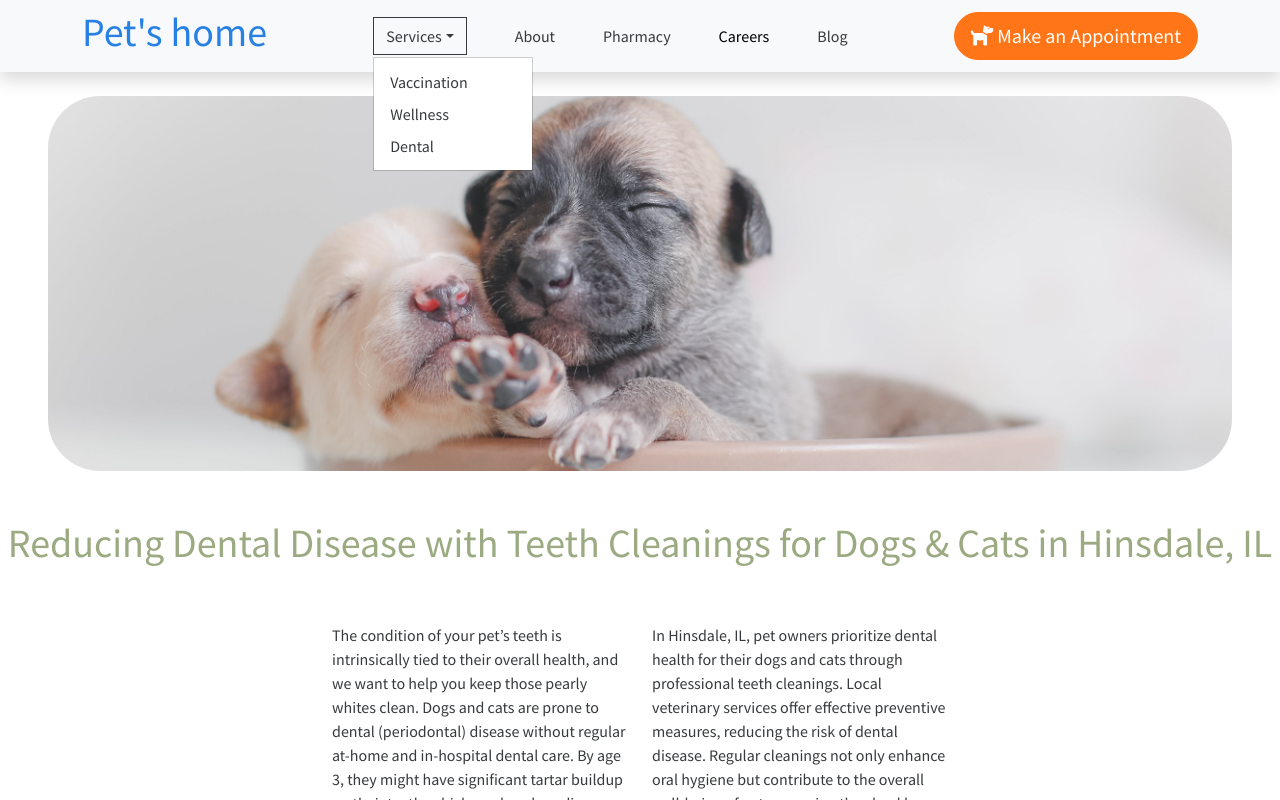
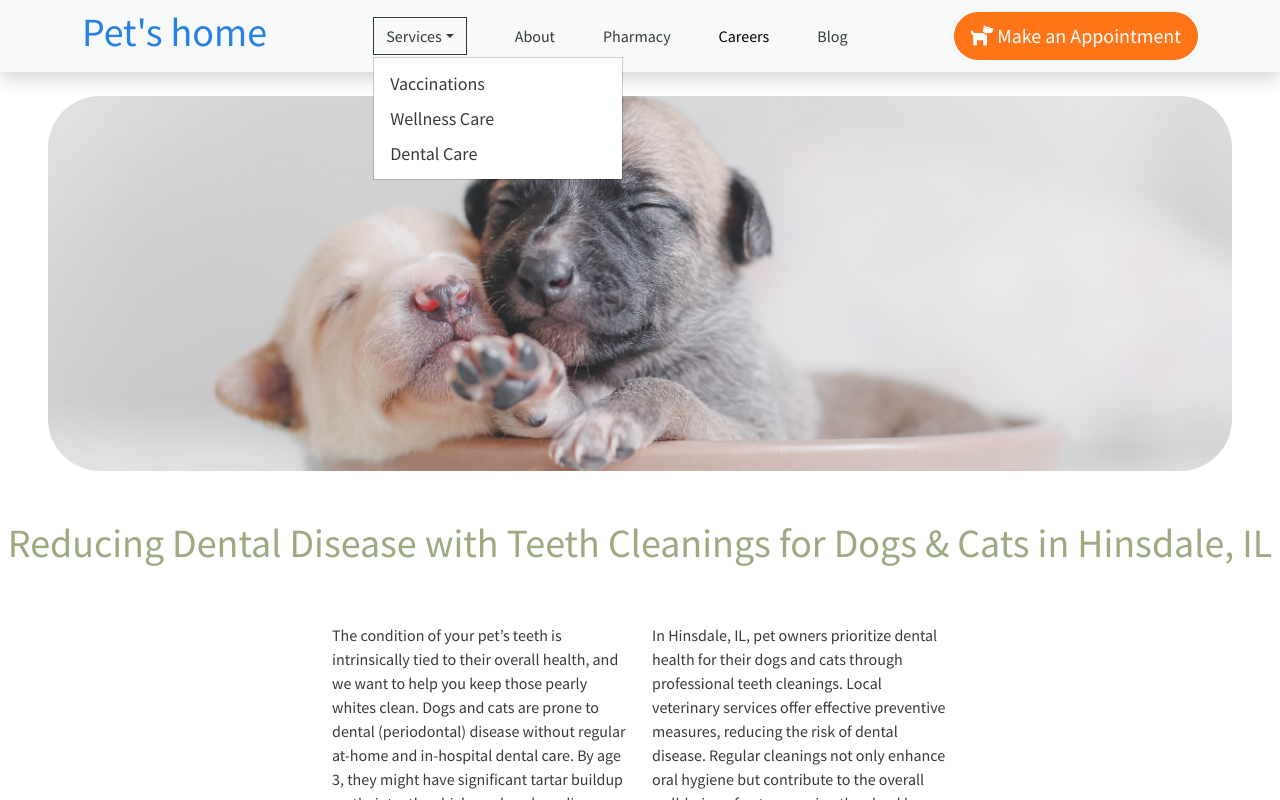
Before and after one commit to gouthamkrishnaps/Pets-home-frontend, a React (Create React App) app: page /dental in a window 1280 px wide. Both pictures are taken after a click on the button "Services". Shown: the top 800 px of the page. Built offline with nearby package versions, Linux system fonts and the light colour scheme.

Commit message:
added Login State

```diff
--- a/src/App.js
+++ b/src/App.js
@@ -5,24 +5,24 @@ import Home from "./pages/Home";
 import Appointment from "./pages/Appointment";
 import PetsBuy from "./pages/PetsBuy";
 import { Route, Routes } from "react-router-dom";
-import data from "./data.json";
 import Services from "./pages/Services";
 import Careers from "./pages/Careers";
+import { useState } from "react";
 
 function App() {
-    const data1 = data.vaccine;
-    console.log(data1);
+    const [isLogin, setIsLogin] = useState(false)
+
 
     return (
         <div>
-            <Header />
+            <Header  isLogin={isLogin} />
             <Routes>
                 <Route path="/" element={<Home />} />
                 <Route path="/appointment" element={<Appointment />} />
 
-                <Route path="/vaccination" element={<Services details = "vaccination" />} />
-                <Route path="/wellness" element={<Services details = "wellness" />} />
-                <Route path="/dental" element={<Services details = "dental" />} />
+                <Route path="/vaccination" element={<Services details = "vaccination" isLogin={isLogin}/>} />
+                <Route path="/wellness" element={<Services details = "wellness" isLogin={isLogin} />} />
+                <Route path="/dental" element={<Services details = "dental" isLogin={isLogin} />} />
 
                 <Route path="/petsbuy" element={<PetsBuy />} />
                 <Route path="/careers" element={<Careers />} />
--- a/src/components/Footer.jsx
+++ b/src/components/Footer.jsx
@@ -4,7 +4,7 @@ import { Link } from 'react-router-dom'
 
 function Footer() {
   return (
-    <div className='p-5 text-light' style={{backgroundColor:'black'}}>
+    <div className='p-5 mt-5 text-light' style={{backgroundColor:'black'}}>
         <div className='container mt-3'>
             <Row className='footer-row d-flex justify-content-between align-items-center gap-2'>
                 <Col>
--- a/src/components/Header.jsx
+++ b/src/components/Header.jsx
@@ -6,10 +6,12 @@ import Nav from "react-bootstrap/Nav";
 import Navbar from "react-bootstrap/Navbar";
 import Dropdown from "react-bootstrap/Dropdown";
 import { Link } from "react-router-dom";
+import { color } from "framer-motion";
 
 
-function Header() {
+function Header({ isLogin }) {
     const [show, setshow] = useState();
+
     useEffect(() => {
         window.addEventListener("scroll", () => {
             if (window.scrollY > 100) {
@@ -23,7 +25,7 @@ function Header() {
         <div>
             <Navbar fixed="top" expand="lg" className="bg-body-tertiary shadow">
                 <Container>
-                  <Link to="/" style={{textDecoration :"none"}}>
+                    <Link to="/" style={{ textDecoration: "none" }}>
                         <h1
                             style={{ transition: "500ms" }}
                             className={`${show && `navhead`}`}
@@ -41,37 +43,51 @@ function Header() {
                                 <Dropdown>
                                     <Dropdown.Toggle
                                         variant="none"
-                                        id="dropdown-basic"
                                         className="navlinks"
                                     >
                                         Services
                                     </Dropdown.Toggle>
 
-                                    <Dropdown.Menu>
-                                        <Dropdown.Item href="/vaccination" >
-                                            Vaccination
+                                    <Dropdown.Menu style={{ width: "250px", fontSize: "18px" }}>
+                                        <Dropdown.Item href="/vaccination"  >
+                                            Vaccinations
                                         </Dropdown.Item>
                                         <Dropdown.Item href="/wellness">
-                                            Wellness
+                                            Wellness Care
                                         </Dropdown.Item>
                                         <Dropdown.Item href="/dental">
-                                            Dental
+                                            Dental Care
                                         </Dropdown.Item>
                                     </Dropdown.Menu>
                                 </Dropdown>
                             </span>
                             <span className="navlinks ">About</span>
                             <span className="navlinks ">Pharmacy</span>
-                            <Link style={{textDecoration:'none', color:'black'}} to={'/careers'}>Careers</Link>
+
+                            <Link className="navlinks" style={{ textDecoration: 'none', color: 'black' }} to={'/careers'}>Careers</Link>
+
                             <span className="navlinks ">Blog</span>
+                            {
+                                isLogin && <Link style={{ textDecoration: 'none', color: 'black' }} to={'/profile'}>Profile</Link>
+
+                            }
                         </Nav>
-            <Form>
-                <Button style={{transition:'500ms'}} className='rounded-5 btn-warning ' size={`${!show && `lg`}`}><i class="fa-solid fa-dog"></i> Make an Appointment</Button>
-            </Form>
+                        {
+                            isLogin ?
+                                <Link to="/appointments">
+                                    <Button style={{ transition: '500ms' }} className='rounded-5 btn-warning ' size={`${!show && `lg`}`}><i class="fa-solid fa-dog"></i> Make an Appointment</Button>
+
+                                </Link>
+                                :
+                                <Link to="/login">
+                                    <Button style={{ transition: '500ms' }} className='rounded-5 btn-warning ' size={`${!show && `lg`}`}><i class="fa-solid fa-dog"></i> Make an Appointment</Button>
+                                </Link>
+                        }
+
                     </Navbar.Collapse>
                 </Container>
             </Navbar>
-    </div>
+        </div >
     )
 }
 
--- a/src/pages/Careers.jsx
+++ b/src/pages/Careers.jsx
@@ -25,7 +25,7 @@ function Careers() {
 
             <Col className='d-flex flex-column align-items-center justify-content-center' md={4} sm={2}>
                 <h4>Apply Today!</h4>
-                <div style={{borderRadius:'80px', backgroundColor:'#9370DB'}} className='btn mt-3 text-light'><i class="fa-solid fa-paw me-2"></i> SEND YOUR APPLICATION</div>
+                <a href='mailto:petshome@gmail.com' style={{borderRadius:'80px', backgroundColor:'#9370DB'}} className='btn mt-3 text-light'><i class="fa-solid fa-paw me-2"></i> SEND YOUR APPLICATION</a>
             </Col>
            </Row>
         </section>
@@ -81,7 +81,7 @@ function Careers() {
             <h3 style={{color:'#8A9A5B'}}>Join the Lane Veterinary Team</h3>
             <h5>Apply with us today. Please send us a copy of</h5>
             <h5>your cover letter and resume.</h5>
-            <div style={{borderRadius:'80px', backgroundColor:'#9370DB'}} className='btn mt-3 text-light'><i class="fa-solid fa-paw me-2"></i> SEND YOUR APPLICATION</div>
+            <a href="mailto:petshome@gmail.com" style={{borderRadius:'80px', backgroundColor:'#9370DB'}} className='btn mt-3 text-light'><i class="fa-solid fa-paw me-2"></i> SEND YOUR APPLICATION</a>
             </Col>
 
             <Col>
--- a/src/pages/Services.jsx
+++ b/src/pages/Services.jsx
@@ -3,8 +3,10 @@ import Button from "react-bootstrap/Button";
 import Data from "../data.json";
 import { Col, Row } from "react-bootstrap";
 import img1 from '../images/pet7.jpg'
+import { Link } from "react-router-dom";
 
-function Services({ details }) {
+function Services({ details, isLogin }) {
+    console.log(isLogin);
     const data = Data[details];
     console.log(data);
     return (
@@ -48,6 +50,9 @@ function Services({ details }) {
                         {data[0].title_1_bold}
                     </p>
                     {/* Code for Button to book appointment */}
+
+                    {
+                        (isLogin) ? <Link to="/appointments">
                             <Button
                                 style={{
                                     transition: "500ms",
@@ -58,6 +63,20 @@ function Services({ details }) {
                             >
                                 Make an Appointment
                             </Button>
+                        </Link> :
+                            <Link to="/login">
+                                <Button
+                                    style={{
+                                        transition: "500ms",
+                                        width: "250px",
+                                        height: "4.5rem",
+                                    }}
+                                    className="rounded-5 mt-3 btn-warning fs-5"
+                                >
+                                    Make an Appointment
+                                </Button>
+                            </Link>
+                    }
                 </div>
 
                 {/* Information Section */}
@@ -153,7 +172,7 @@ function Services({ details }) {
                         src={`${data[0].img2}`}
                         alt="no-image"
                         height={"500px"}
-                        style={{borderRadius:"50px"}}
+                        style={{ borderRadius: "50px" }}
                     />
                 </div>
             </div>
```
Lines whose indentation alone changed are shown as unchanged.
